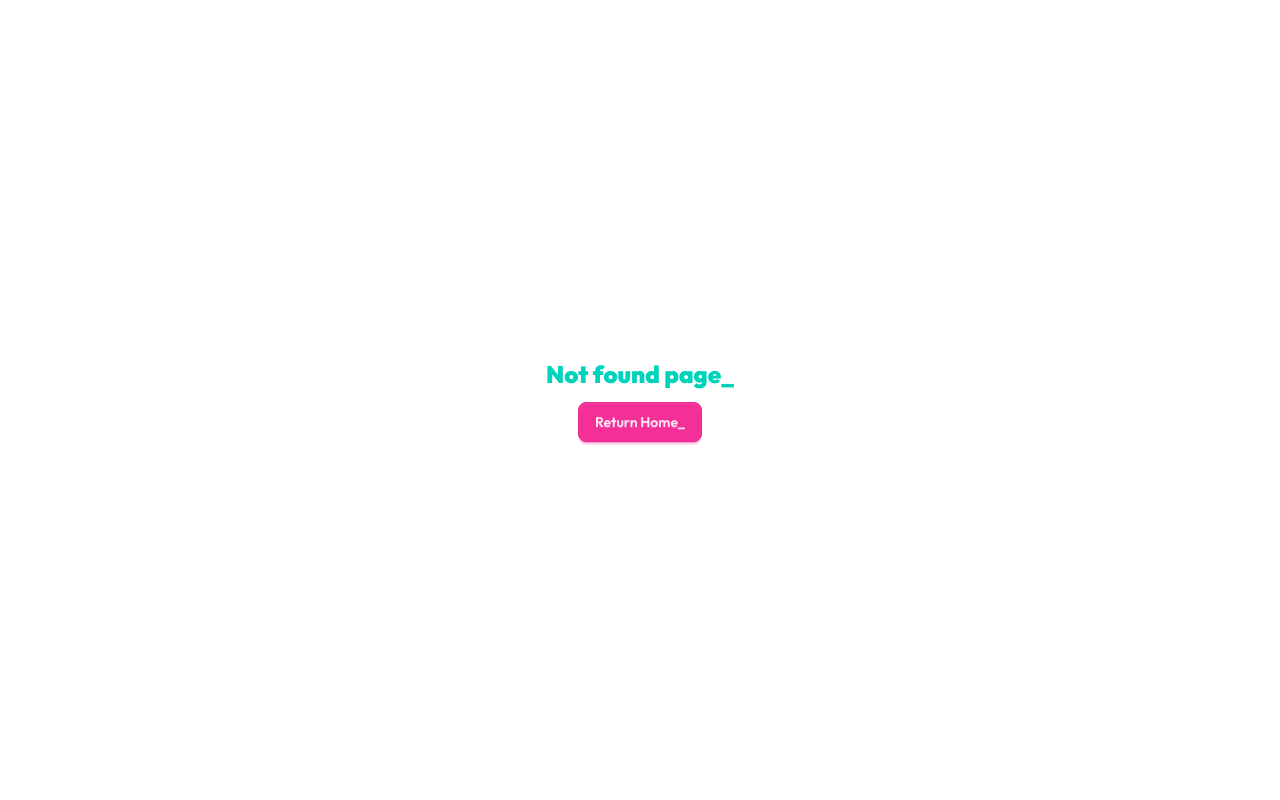
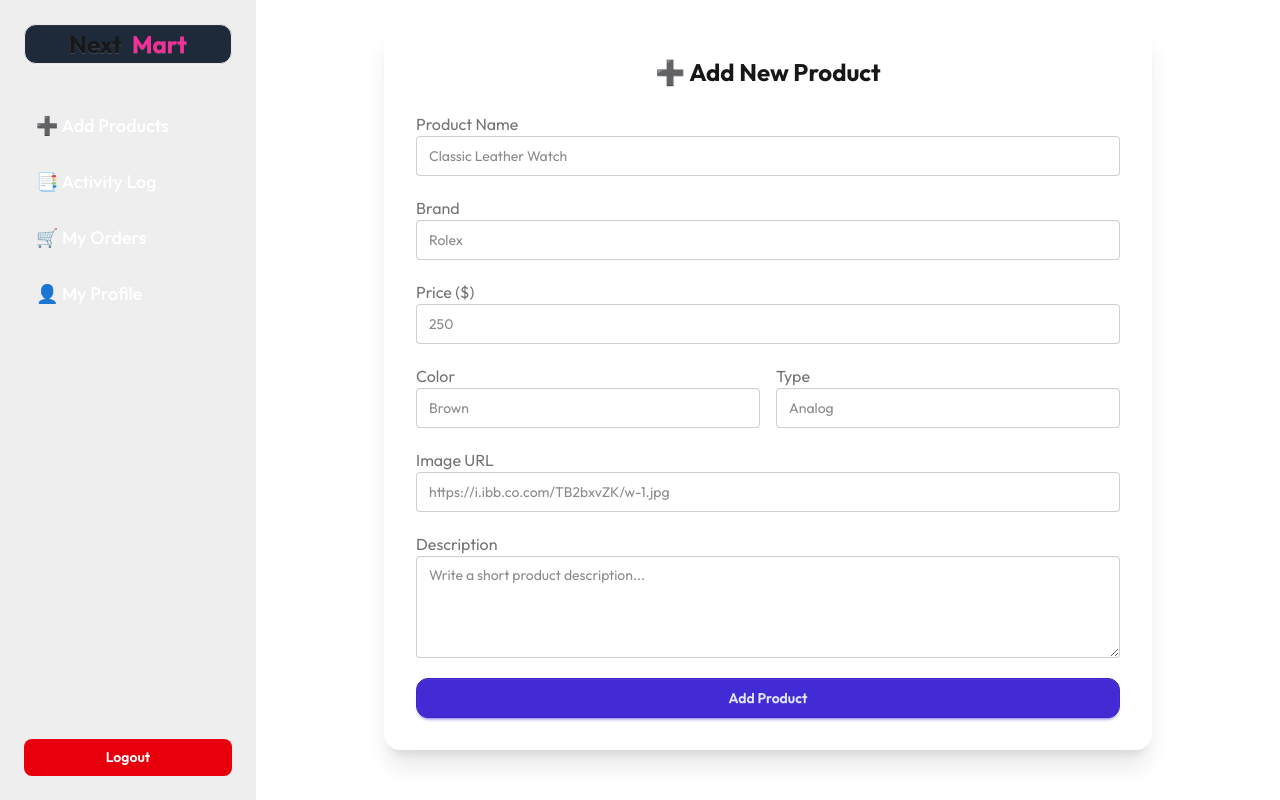
Before and after one commit to questcoderull/next-mart, a Next.js app: page /dashboard/add-products in a window 1280 px wide. Before the commit this address had no page. Built offline with nearby package versions, Linux system fonts and the light colour scheme.

Commit message:
add add-products page with crud opearation

```diff
--- /dev/null
+++ b/src/app/(dashboard)/dashboard/activity-log/page.jsx
@@ -0,0 +1,11 @@
+import React from "react";
+
+const ActivityLog = () => {
+  return (
+    <div>
+      <h1>This is activity log</h1>
+    </div>
+  );
+};
+
+export default ActivityLog;
--- /dev/null
+++ b/src/app/(dashboard)/dashboard/add-products/page.jsx
@@ -0,0 +1,150 @@
+"use client";
+import React, { useState } from "react";
+
+const AddProduct = () => {
+  // handle form submit
+  const handleSubmit = async (e) => {
+    e.preventDefault();
+    const form = e.target;
+
+    const productData = {
+      name: form.name.value,
+      brand: form.brand.value,
+      price: parseFloat(form.price.value),
+      color: form.color.value,
+      type: form.type.value,
+      image: form.image.value,
+      description: form.description.value,
+      sales: 0, // default value
+    };
+
+    console.log("New Product:", productData);
+
+    const res = await fetch("http://localhost:3000/api/items", {
+      method: "POST",
+      body: JSON.stringify(productData),
+      headers: {
+        "Content-type": "application/json",
+      },
+    });
+
+    const result = await res.json();
+    // console.log(result);
+    form.reset();
+  };
+
+  return (
+    <div className="max-w-3xl mx-auto bg-base-100 shadow-xl rounded-2xl p-8">
+      <h2 className="text-2xl font-bold mb-6 text-center">
+        ➕ Add New Product
+      </h2>
+
+      <form onSubmit={handleSubmit} className="space-y-5">
+        {/* Name */}
+        <div>
+          <label className="label">
+            <span className="label-text">Product Name</span>
+          </label>
+          <input
+            type="text"
+            name="name"
+            placeholder="Classic Leather Watch"
+            className="input input-bordered w-full"
+            required
+          />
+        </div>
+
+        {/* Brand */}
+        <div>
+          <label className="label">
+            <span className="label-text">Brand</span>
+          </label>
+          <input
+            type="text"
+            name="brand"
+            placeholder="Rolex"
+            className="input input-bordered w-full"
+            required
+          />
+        </div>
+
+        {/* Price */}
+        <div>
+          <label className="label">
+            <span className="label-text">Price ($)</span>
+          </label>
+          <input
+            type="number"
+            name="price"
+            placeholder="250"
+            className="input input-bordered w-full"
+            required
+          />
+        </div>
+
+        {/* Color & Type */}
+        <div className="grid grid-cols-2 gap-4">
+          <div>
+            <label className="label">
+              <span className="label-text">Color</span>
+            </label>
+            <input
+              type="text"
+              name="color"
+              placeholder="Brown"
+              className="input input-bordered w-full"
+            />
+          </div>
+
+          <div>
+            <label className="label">
+              <span className="label-text">Type</span>
+            </label>
+            <input
+              type="text"
+              name="type"
+              placeholder="Analog"
+              className="input input-bordered w-full"
+            />
+          </div>
+        </div>
+
+        {/* Image URL */}
+        <div>
+          <label className="label">
+            <span className="label-text">Image URL</span>
+          </label>
+          <input
+            type="url"
+            name="image"
+            placeholder="https://i.ibb.co.com/TB2bxvZK/w-1.jpg"
+            className="input input-bordered w-full"
+            required
+          />
+        </div>
+
+        {/* Description */}
+        <div>
+          <label className="label">
+            <span className="label-text">Description</span>
+          </label>
+          <textarea
+            name="description"
+            placeholder="Write a short product description..."
+            className="textarea textarea-bordered w-full"
+            rows={4}
+          ></textarea>
+        </div>
+
+        {/* Submit */}
+        <div className="text-center">
+          <button type="submit" className="btn btn-primary rounded-xl w-full">
+            Add Product
+          </button>
+        </div>
+      </form>
+    </div>
+  );
+};
+
+export default AddProduct;
--- a/src/app/(dashboard)/dashboard/layout.jsx
+++ b/src/app/(dashboard)/dashboard/layout.jsx
@@ -1,19 +1,102 @@
+"use client";
+import Link from "next/link";
 import React from "react";
 
 const DashboardLayout = ({ children }) => {
   return (
-    <div>
-      <div className="grid grid-cols-12">
-        {/* side navbar */}
-        <div className="col-span-3">
-          <li>Home</li>
-          <li>Home</li>
-          <li>Home</li>
-          <li>Home</li>
+    <div className="drawer lg:drawer-open min-h-screen">
+      {/* Drawer toggle button (only visible on mobile) */}
+      <input id="dashboard-drawer" type="checkbox" className="drawer-toggle" />
+
+      {/* Main content */}
+      <div className="drawer-content flex flex-col bg-base-100 p-6">
+        {/* Navbar for mobile */}
+        <div className="lg:hidden mb-4 flex justify-between items-center">
+          <label
+            htmlFor="dashboard-drawer"
+            className="btn btn-primary drawer-button"
+          >
+            ☰
+          </label>
+          <Link
+            href="/"
+            className="btn bg-base-300 rounded-xl text-xl font-bold"
+          >
+            Next <span className="text-secondary ml-1">Mart</span>
+          </Link>
         </div>
 
-        {/* dashboard content */}
-        <div className="col-span-9">{children}</div>
+        {/* Page content */}
+        <main className="flex-1">{children}</main>
+      </div>
+
+      {/* Sidebar */}
+      <div className="drawer-side">
+        <label
+          htmlFor="dashboard-drawer"
+          aria-label="close sidebar"
+          className="drawer-overlay"
+        ></label>
+
+        <aside className="menu p-6 w-64 min-h-full bg-base-300 text-white flex flex-col justify-between">
+          <div>
+            {/* Logo (visible only on desktop sidebar) */}
+            <div className="hidden lg:flex justify-center mb-10">
+              <Link
+                href="/"
+                className="btn bg-gray-800 rounded-xl text-2xl font-bold w-full"
+              >
+                Next <span className="text-secondary ml-1">Mart</span>
+              </Link>
+            </div>
+
+            {/* Navigation */}
+            <ul className="space-y-3 text-lg font-medium">
+              <li>
+                <Link
+                  href="/dashboard/add-products"
+                  className="px-3 py-2 rounded-lg hover:bg-secondary transition block"
+                >
+                  ➕ Add Products
+                </Link>
+              </li>
+              <li>
+                <Link
+                  href="/dashboard/activity-log"
+                  className="px-3 py-2 rounded-lg hover:bg-secondary transition block"
+                >
+                  📑 Activity Log
+                </Link>
+              </li>
+              <li>
+                <Link
+                  href="/dashboard/my-order"
+                  className="px-3 py-2 rounded-lg hover:bg-secondary transition block"
+                >
+                  🛒 My Orders
+                </Link>
+              </li>
+              <li>
+                <Link
+                  href="/dashboard/my-profile"
+                  className="px-3 py-2 rounded-lg hover:bg-secondary transition block"
+                >
+                  👤 My Profile
+                </Link>
+              </li>
+            </ul>
+          </div>
+
+          {/* Logout */}
+          <div className="mt-6">
+            <Link
+              href="/logout"
+              className="block text-center bg-red-600 hover:bg-red-700 transition text-white py-2 rounded-lg font-semibold"
+            >
+              Logout
+            </Link>
+          </div>
+        </aside>
       </div>
     </div>
   );
--- /dev/null
+++ b/src/app/(dashboard)/dashboard/my-order/page.jsx
@@ -0,0 +1,11 @@
+import React from "react";
+
+const MyOrder = () => {
+  return (
+    <div>
+      <h1>This is my order</h1>
+    </div>
+  );
+};
+
+export default MyOrder;
--- /dev/null
+++ b/src/app/(dashboard)/dashboard/my-profile/page.jsx
@@ -0,0 +1,11 @@
+import React from "react";
+
+const MyProfile = () => {
+  return (
+    <div>
+      <h1>This is my profile page</h1>
+    </div>
+  );
+};
+
+export default MyProfile;
--- a/src/app/api/items/route.js
+++ b/src/app/api/items/route.js
@@ -3,7 +3,7 @@ import dbConnect from "@/lib/dbConnect";
 export async function GET() {
   // Random 10 items
   const data = await dbConnect("watches")
-    .aggregate([{ $sample: { size: 10 } }])
+    .aggregate([{ $sample: { size: 20 } }])
     .toArray();
 
   return Response.json(data);
@@ -11,9 +11,6 @@ export async function GET() {
 
 export async function POST(req) {
   const postedData = await req.json();
-  const result = await dbConnect("pratice_data_for_nextjs").insertOne(
-    postedData
-  );
-
+  const result = await dbConnect("watches").insertOne(postedData);
   return Response.json(result);
 }
```
